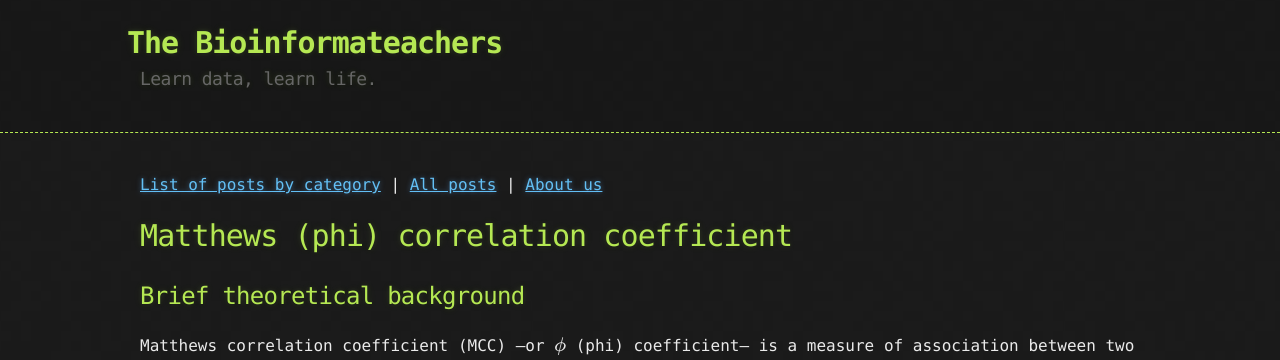
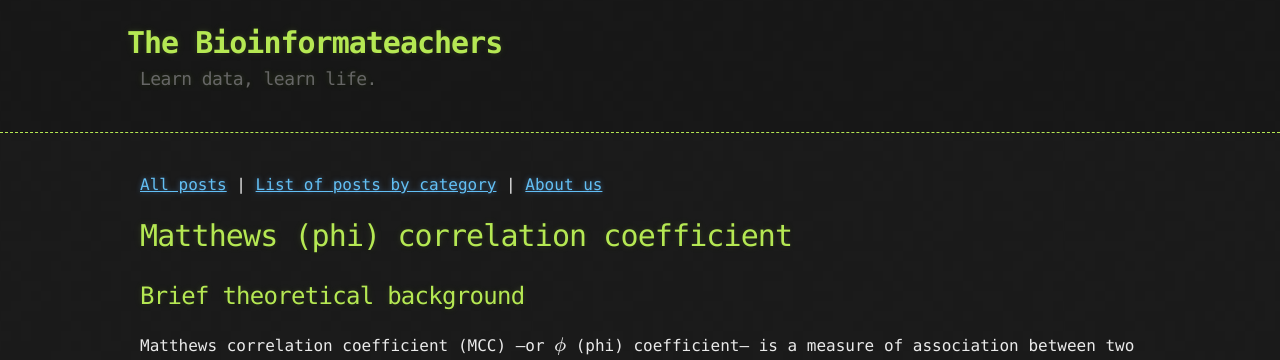
Before and after one commit to bioinformateachers/bioinformateachers.github.io, a Jekyll site: the page built from index.md, in a window 1280 px wide and 900 px high. Shown: the top 360 px of the window. Built offline with Jekyll 4.4.1, drawn with Linux system fonts in a browser that asks for light colours; formulas are drawn with MathJax 3.

Commit message:
changing order of links on top of the home page

```diff
--- a/index.md
+++ b/index.md
@@ -2,8 +2,8 @@
 layout: default
 ---
 
-[List of posts by category](./categories.html)
- | [All posts](./blog.html) | [About us](./about.html)
+ [All posts](./blog.html) | [List of posts by category](./categories.html) |
+ [About us](./about.html)
 
 <h1>{{ site.posts.first.title }}</h1>
 {{ site.posts.first.content | replace: "\[", "\\\[" | replace: "\]", "\\\]" }}
```
